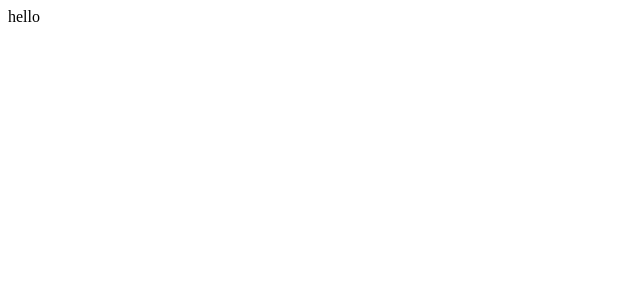
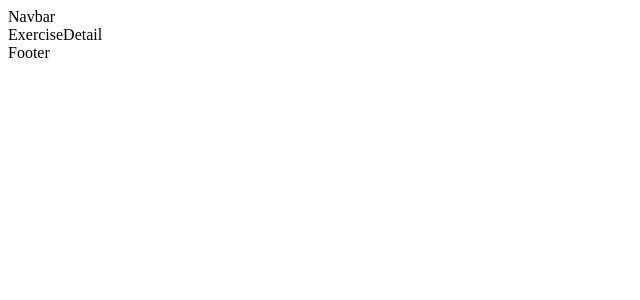
Before and after one commit to Christiannaira/fitness-react, a React (Vite) app: page /exercise/1 in a window 1280 px wide. Shown: the top 300 px of the page, without its empty margins (0-640 px from the left). Built offline with nearby package versions, Linux system fonts and the light colour scheme.

Commit message:
feat: Added routes

```diff
--- a/src/App.tsx
+++ b/src/App.tsx
@@ -1,10 +1,28 @@
+import { Route, Routes } from "react-router-dom";
+import { Box } from "@mui/material";
+
+import ExerciseDetail from "./pages/ExerciseDetail";
+import Home from "./pages/Home";
+import Navbar from "./components/Navbar";
+import Footer from "./components/Footer";
 
 function App() {
 
   return (
-    <>
-   hello
-    </>
+    <Box width="400px">
+
+      <Navbar/>
+
+      <Routes>
+
+          <Route path="/" element={<Home/>}/>
+          <Route path="/exercise/:id" element={<ExerciseDetail/>}/>
+
+      </Routes>
+
+      <Footer/>
+
+    </Box>
   )
 }
 
--- /dev/null
+++ b/src/components/Footer.tsx
@@ -0,0 +1,10 @@
+
+const Footer = () => {
+  return (
+    <div>
+      Footer
+    </div>
+  )
+}
+
+export default Footer
```
Also changed, not shown: src/main.tsx (+7 -4 lines).
